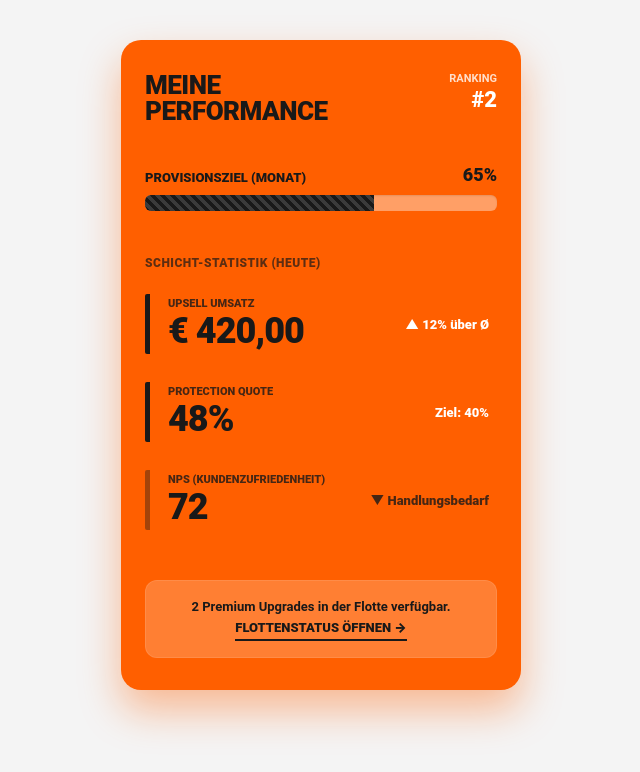
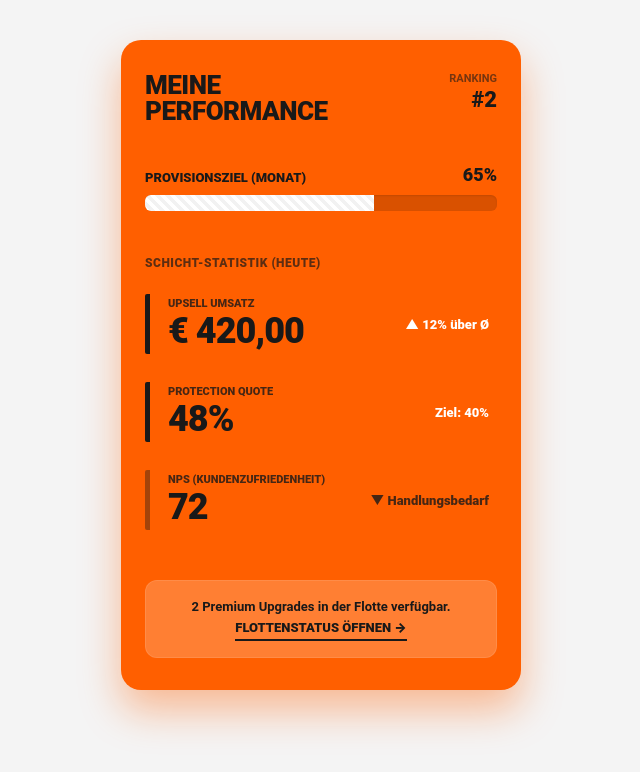
Before and after one commit to RobinDeselaers/clinicperformance, a plain HTML site: page index.html in a window 1280 px wide. Shown: the whole page, without its empty margins (319-959 px from the left). Drawn offline with Linux system fonts and the light colour scheme.

Commit message:
Update index.html

```diff
--- a/index.html
+++ b/index.html
@@ -66,7 +66,8 @@
         font-size: 11px;
         font-weight: 700;
         text-transform: uppercase;
-        color: rgba(255,255,255, 0.8);
+        /* Changed from white to black with opacity */
+        color: rgba(25, 25, 25, 0.6);
         display: block;
         margin-bottom: 4px;
     }
@@ -74,7 +75,8 @@
     .rank-value {
         font-size: 22px;
         font-weight: 900;
-        color: var(--sixt-white);
+        /* Changed from white to black */
+        color: var(--sixt-black);
         line-height: 1;
     }
 
@@ -92,16 +94,16 @@
 
     .progress-percent {
         font-size: 18px;
-        color: var(--sixt-black); /* Changed to black for uniformity */
+        color: var(--sixt-black);
         font-weight: 900;
     }
 
     .progress-container {
         width: 100%;
-        /* Lighter, milky white track for high contrast against black fill */
-        background: rgba(255,255,255,0.4);
+        /* Darker semi-transparent track for high contrast with white fill */
+        background: rgba(0, 0, 0, 0.15);
         border-radius: 6px;
-        height: 16px; /* Slightly thicker */
+        height: 16px;
         overflow: hidden;
         margin-bottom: 45px;
         box-shadow: inset 0 1px 2px rgba(0,0,0,0.1);
@@ -110,15 +112,16 @@
     .progress-fill {
         height: 100%;
         width: 65%;
-        background: var(--sixt-black); /* Black fill - very distinct */
+        /* Bright White fill */
+        background: var(--sixt-white);
         /* Subtle texture */
         background-image: linear-gradient(
             45deg,
-            rgba(255,255,255,0.15) 25%,
+            rgba(0,0,0,0.05) 25%,
             transparent 25%,
             transparent 50%,
-            rgba(255,255,255,0.15) 50%,
-            rgba(255,255,255,0.15) 75%,
+            rgba(0,0,0,0.05) 50%,
+            rgba(0,0,0,0.05) 75%,
             transparent 75%,
             transparent
         );
```
